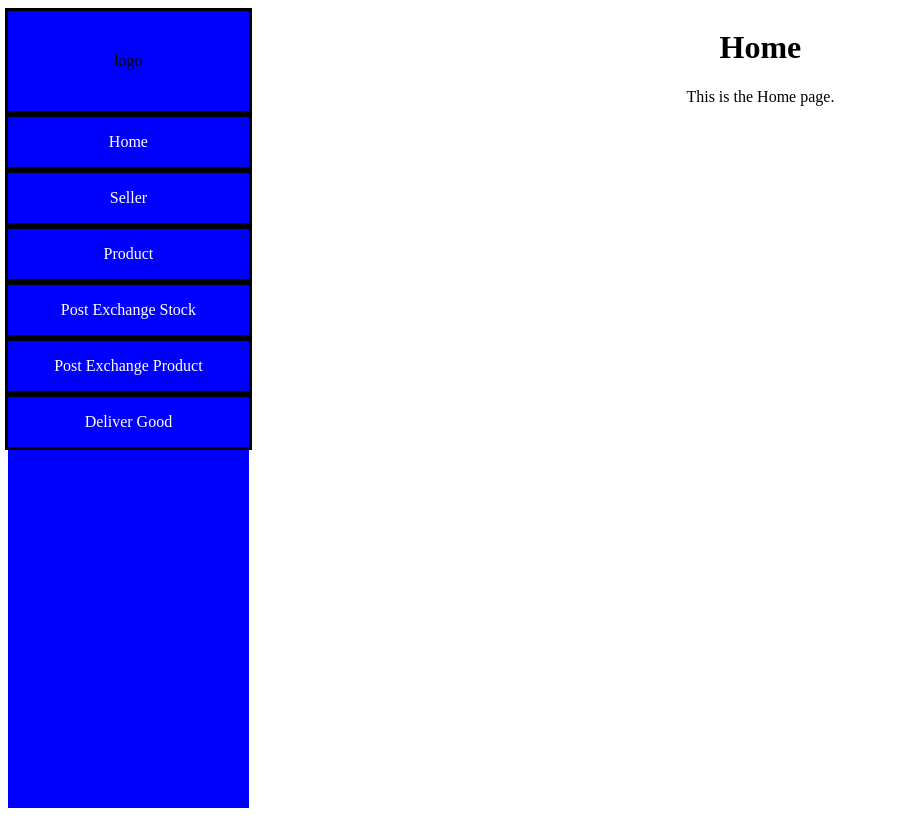
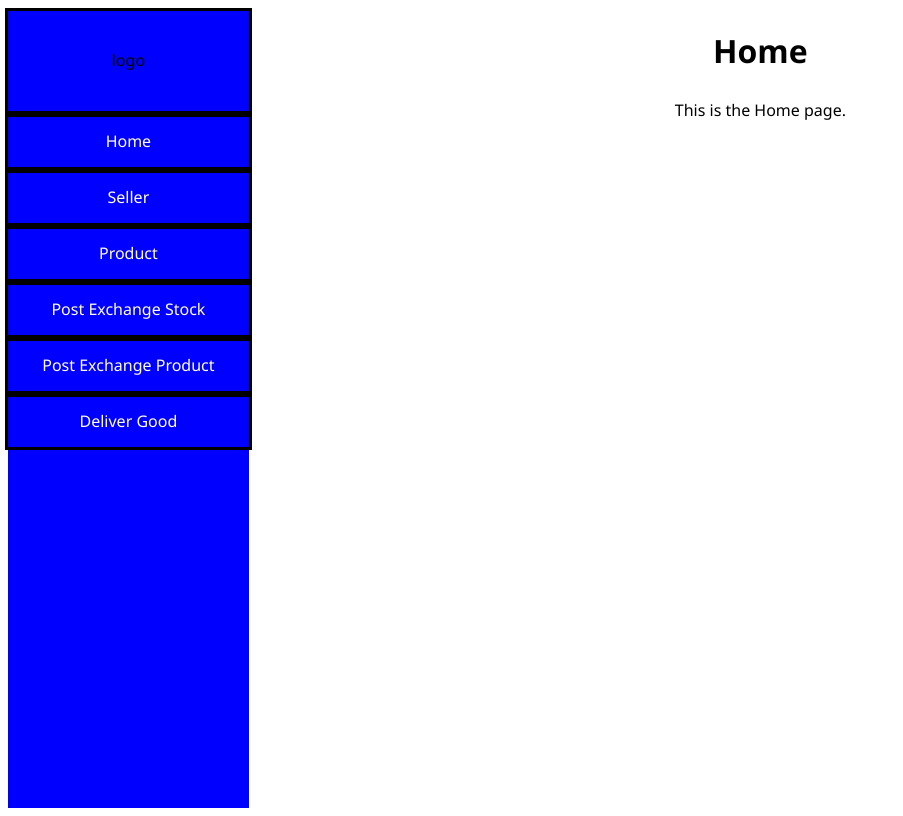
Before and after one commit to racha01/post_exchange_web, a Vue app: page / in a window 1280 px wide. Shown: the whole page, without its empty margins (0-903 px from the left). Built offline with nearby package versions, Linux system fonts and the light colour scheme.

Commit message:
add fonts

```diff
--- a/src/assets/main.css
+++ b/src/assets/main.css
@@ -33,6 +33,15 @@ a,
     padding: 0 2rem;
   }
 } */
+
+@import url('https://fonts.googleapis.com/css2?family=Noto+Sans+Thai:wght@100..900&display=swap');
+
+* {
+  font-family: "Noto Sans Thai", sans-serif;
+  font-optical-sizing: auto;
+  font-style: normal;
+  font-variation-settings:"wdth" 100;
+}
 
 .container {
   display: flex;
@@ -75,7 +84,7 @@ a,
 }
 
 .sub-title-button button:hover {
-  background-color:  #00d61d;
+  background-color: #00d61d;
   box-shadow: 0px 3px 4px rgba(0, 0, 0, 0.4);
   border-style: none;
 }
```
